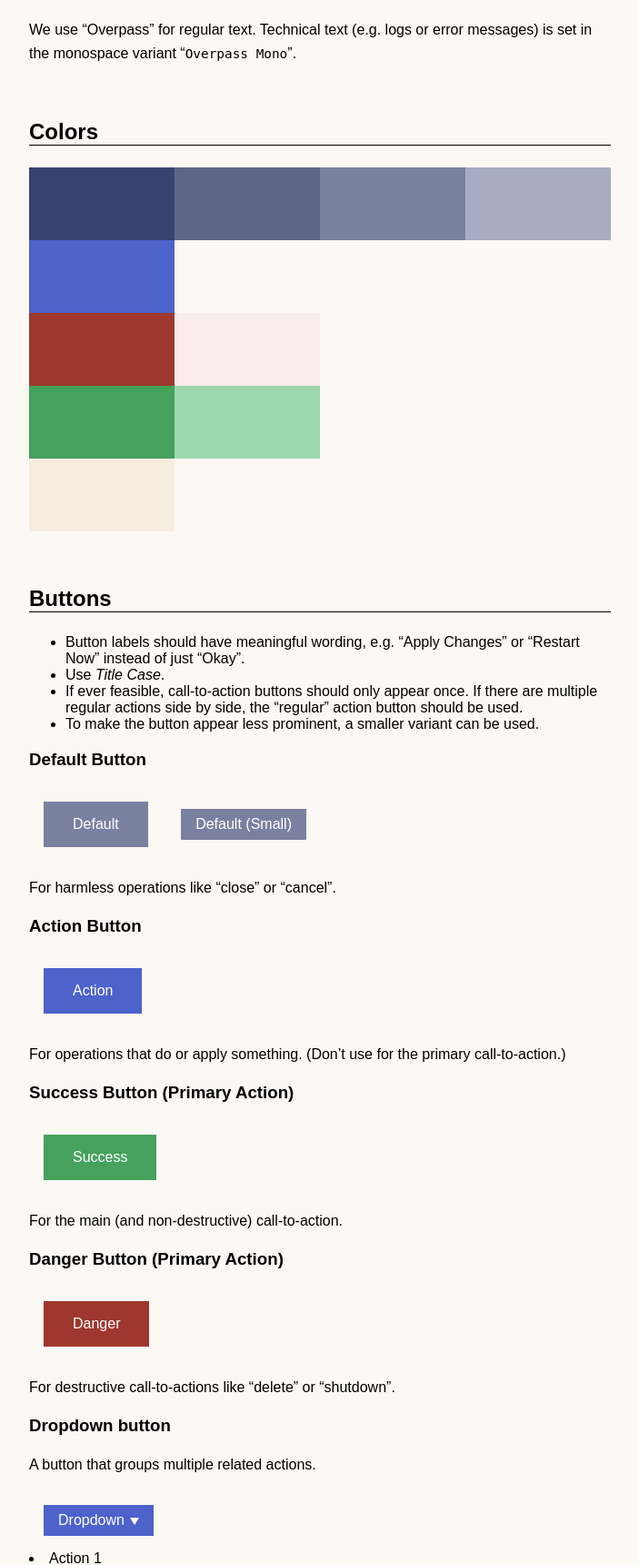
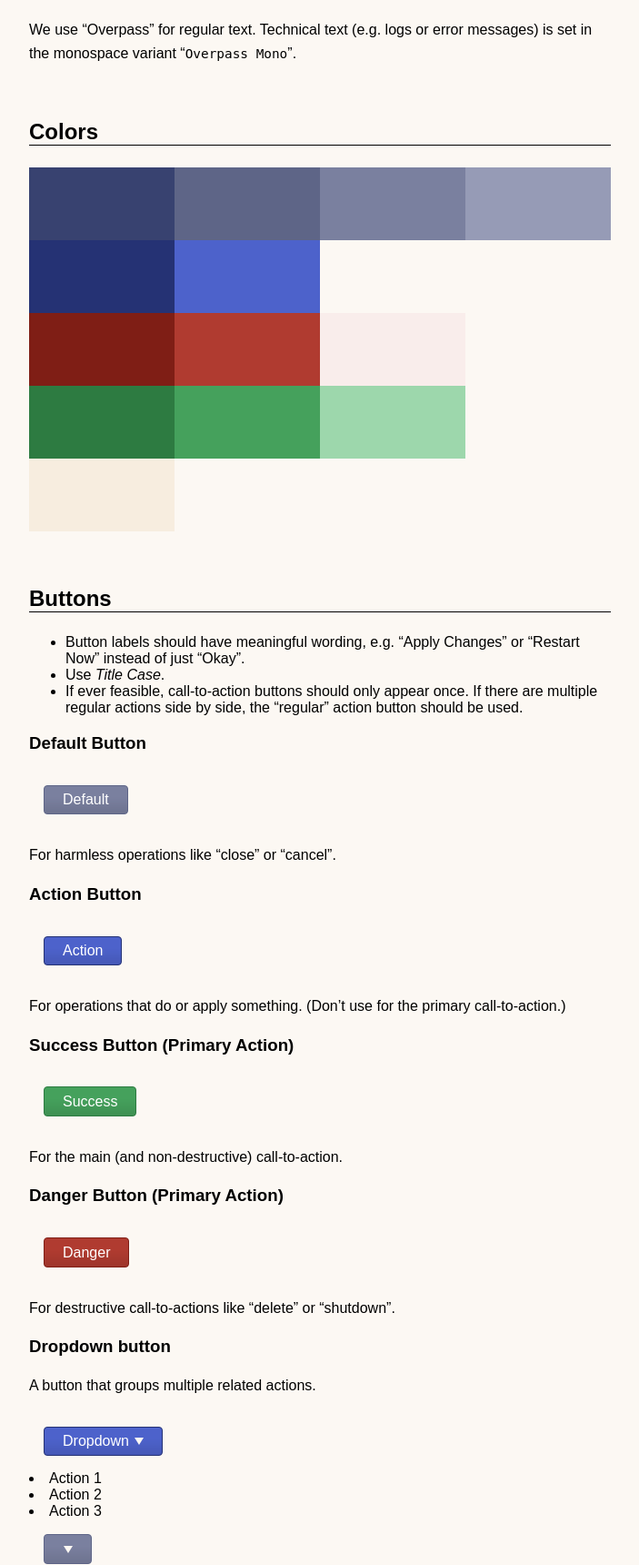
Before and after one commit to tiny-pilot/tinypilot, a Python web app: template app/templates/styleguide.html in a window 1280 px wide. Shown: the part 305-2025 px from the top of the page at 91% size, without its empty margins (288-991 px from the left). Run offline with Jinja, Linux system fonts and the light colour scheme; the template is opened without the code that fills it, so the values that code supplies are empty; some libraries are stand-ins or nearby versions.

Commit message:
Make styling of interactive elements look more “materialistic” (#749)
* Make styling of interactive elements look more organic/materialistic

* Reduce button size slightly

* Increase border radius

* Improve contrast of text on “bright metallic”

* Remove `btn-small` variant, since the regular button is effectively the same now

```diff
--- a/app/static/css/button.css
+++ b/app/static/css/button.css
@@ -3,11 +3,9 @@
 button,
 .btn {
   display: inline-block;
-  border: none;
-  padding: 1rem 2rem;
+  padding: 0.4rem 1.25rem;
   margin: 1rem;
   text-decoration: none;
-  background: var(--brand-metallic-light);
   color: #ffffff;
   font-size: 1rem;
   font-family: inherit;
@@ -16,6 +14,10 @@ button,
   transition: background 250ms ease-in-out, transform 150ms ease;
   -webkit-appearance: none;
   -moz-appearance: none;
+  border-radius: var(--border-radius);
+  border: 1px solid var(--brand-metallic-medium);
+  background: var(--brand-metallic-light)
+    linear-gradient(0deg, rgba(0, 0, 0, 0.1) 0%, rgba(0, 0, 0, 0) 60%);
 }
 
 button:hover,
@@ -36,12 +38,9 @@ button:active,
   transform: scale(0.99);
 }
 
-.btn-small {
-  padding: 0.5rem 1rem;
-}
-
 .btn-action {
   background-color: var(--brand-blue);
+  border-color: var(--brand-blue-dark);
 }
 
 .btn-action:hover,
@@ -52,6 +51,7 @@ button:active,
 
 .btn-success {
   background-color: var(--brand-green);
+  border-color: var(--brand-green-dark);
 }
 
 .btn-success:hover,
@@ -67,6 +67,7 @@ button:active,
 
 .btn-danger {
   background-color: var(--brand-red);
+  border-color: var(--brand-red-dark);
 }
 
 .btn-danger:hover,
--- a/app/static/css/style.css
+++ b/app/static/css/style.css
@@ -12,21 +12,26 @@
   --brand-metallic-dark: hsl(var(--brand-hue-blue), 33%, 33%);
   --brand-metallic-medium: hsl(var(--brand-hue-metallic), 18%, 45%);
   --brand-metallic-light: hsl(var(--brand-hue-metallic), 16%, 55%);
-  --brand-metallic-bright: hsl(var(--brand-hue-metallic), 18%, 71%);
+  --brand-metallic-bright: hsl(var(--brand-hue-metallic), 18%, 65%);
 
   --brand-sand-light: hsl(var(--brand-hue-yellow), 59%, 92%);
   --brand-creme-light: hsl(var(--brand-hue-yellow), 60%, 97%);
 
   --brand-blue: hsl(var(--brand-hue-blue), 55%, 55%);
+  --brand-blue-dark: hsl(var(--brand-hue-blue), 51%, 30%);
   --brand-blue-bright: hsl(var(--brand-hue-blue), 90%, 67%);
 
-  --brand-red: hsl(var(--brand-hue-red), 55%, 40%);
+  --brand-red: hsl(var(--brand-hue-red), 57%, 44%);
+  --brand-red-dark: hsl(var(--brand-hue-red), 72%, 29%);
   --brand-red-light: hsl(var(--brand-hue-red), 54%, 95%);
   --brand-red-bright: hsl(var(--brand-hue-red), 85%, 46%);
 
   --brand-green: hsl(var(--brand-hue-green), 40%, 45%);
+  --brand-green-dark: hsl(var(--brand-hue-green), 46%, 33%);
   --brand-green-light: hsl(var(--brand-hue-green), 42%, 73%);
   --brand-green-bright: hsl(var(--brand-hue-green), 70%, 45%);
+
+  --border-radius: 0.25rem;
 
   --z-index-bar: 1;
   --z-index-overlay: 2;
@@ -93,8 +98,10 @@ img {
 
 input[type="text"],
 input[type="password"] {
-  padding: 0.5rem;
+  padding: 0.4rem;
   font-family: inherit;
   font-size: inherit;
   border: 1px solid #666;
+  border-radius: var(--border-radius);
+  box-shadow: inset 0 0 0.2rem 0 rgba(0, 0, 0, 0.15);
 }
--- a/app/static/css/toggle.css
+++ b/app/static/css/toggle.css
@@ -23,6 +23,7 @@
   background-color: #ccc;
   border-radius: calc(var(--height) + var(--spacing));
   transition: 0.5s;
+  box-shadow: inset 0 0 0.5rem 0 rgba(0, 0, 0, 0.15);
 }
 
 .toggle-slider:before {
@@ -35,16 +36,13 @@
   background-color: white;
   border-radius: 50%;
   transition: 0.5s;
+  box-shadow: 0 0 0.5rem 0 rgba(0, 0, 0, 0.15);
 }
 
 input:checked + .toggle-slider {
   background-color: var(--brand-blue);
 }
 
-input:focus + .toggle-slider {
-  box-shadow: 0 0 1px var(--brand-blue);
-}
-
 input:checked + .toggle-slider:before {
   transform: translateX(calc(var(--height) - var(--spacing)));
 }
--- a/app/templates/custom-elements/button-dropdown.html
+++ b/app/templates/custom-elements/button-dropdown.html
@@ -20,6 +20,7 @@
       background-color: var(--brand-metallic-light);
       box-shadow: 0 0.2em 0.3rem rgba(0, 0, 0, 0.3);
       text-align: right;
+      border-radius: var(--border-radius);
     }
 
     slot[name="item"]::slotted(li) {
--- a/app/templates/custom-elements/error-dialog.html
+++ b/app/templates/custom-elements/error-dialog.html
@@ -13,6 +13,7 @@
       font-size: 0.8em;
       white-space: pre-wrap;
       overflow-wrap: break-word;
+      border-radius: var(--border-radius);
     }
 
     .details-label {
--- a/app/templates/custom-elements/overlay-panel.html
+++ b/app/templates/custom-elements/overlay-panel.html
@@ -25,6 +25,7 @@
       margin: 100px auto;
       padding: 2rem;
       text-align: center;
+      border-radius: var(--border-radius);
     }
 
     :host([variant="default"]) #panel,
--- a/app/templates/styleguide.html
+++ b/app/templates/styleguide.html
@@ -79,9 +79,17 @@
         <br style="clear: both;" />
         <div
           class="colorcard"
+          style="background-color: var(--brand-blue-dark);"
+        ></div>
+        <div
+          class="colorcard"
           style="background-color: var(--brand-blue);"
         ></div>
         <br style="clear: both;" />
+        <div
+          class="colorcard"
+          style="background-color: var(--brand-red-dark);"
+        ></div>
         <div
           class="colorcard"
           style="background-color: var(--brand-red);"
@@ -91,6 +99,10 @@
           style="background-color: var(--brand-red-light);"
         ></div>
         <br style="clear: both;" />
+        <div
+          class="colorcard"
+          style="background-color: var(--brand-green-dark);"
+        ></div>
         <div
           class="colorcard"
           style="background-color: var(--brand-green);"
@@ -120,14 +132,9 @@
           there are multiple regular actions side by side, the “regular” action
           button should be used.
         </li>
-        <li>
-          To make the button appear less prominent, a smaller variant can be
-          used.
-        </li>
       </ul>
       <h3>Default Button</h3>
       <button>Default</button>
-      <button class="btn-small">Default (Small)</button>
       <p>For harmless operations like “close” or “cancel”.</p>
       <h3>Action Button</h3>
       <button class="btn-action">Action</button>
@@ -146,7 +153,7 @@
         A button that groups multiple related actions.
       </p>
       <dropdown-button>
-        <button slot="button" class="btn-small btn-action">
+        <button slot="button" class="btn-action">
           Dropdown
           <span class="icon-arrow"></span>
         </button>
@@ -155,7 +162,7 @@
         <li slot="item">Action 3</li>
       </dropdown-button>
       <dropdown-button>
-        <button slot="button" class="btn-small">
+        <button slot="button">
           <span class="icon-arrow"></span>
         </button>
         <li slot="item">Action 1</li>
@@ -172,6 +179,12 @@
         <input type="checkbox" />
         <span class="toggle-slider"></span>
       </label>
+
+      <h2 class="section">Input</h2>
+      <div>
+        Input Text:&nbsp;
+        <input type="text" />
+      </div>
 
       <h2 class="section">Overlay</h2>
       <p>
@@ -216,13 +229,13 @@
       <overlay-panel id="overlay-with-feature">
         <h3>Overlay with Feature</h3>
         <div>
-          <button class="btn-small btn-action" onclick="alert('Done.')">
+          <button class="btn-action" onclick="alert('Done.')">
             Action 1
           </button>
-          <button class="btn-small btn-action" onclick="alert('Done.')">
+          <button class="btn-action" onclick="alert('Done.')">
             Action 2
           </button>
-          <button class="btn-small btn-action" onclick="alert('Done.')">
+          <button class="btn-action" onclick="alert('Done.')">
             Action 3
           </button>
         </div>
```
Also changed, not shown: app/templates/custom-elements/debug-dialog.html (+5 -3 lines).
